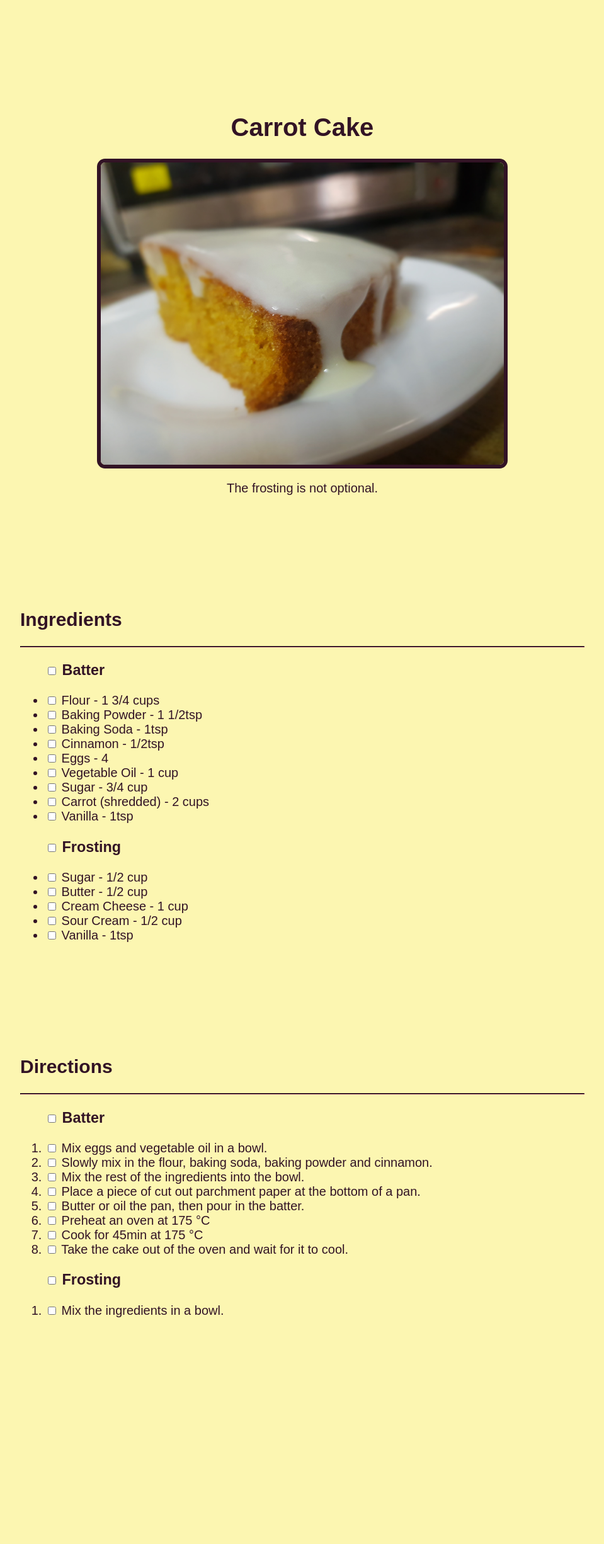
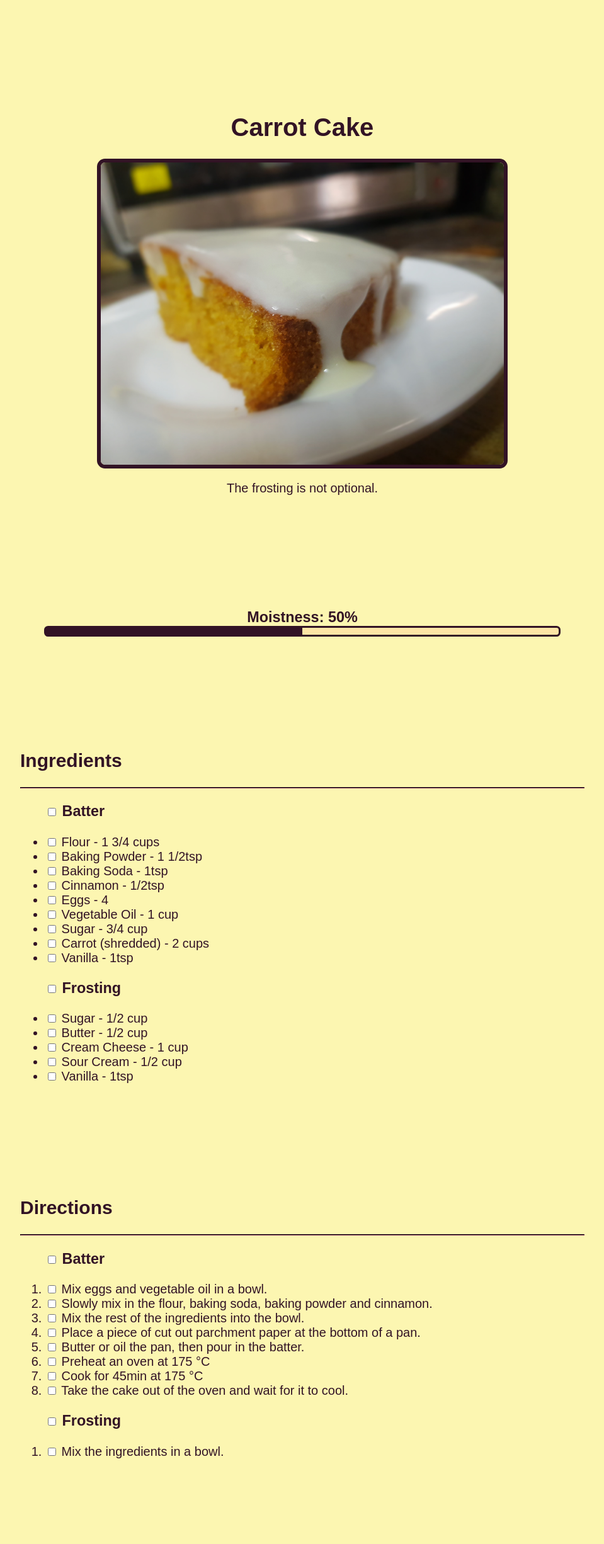
Before and after one commit to OgGhostJelly/ogghostjelly.github.io, a Jekyll site: the page built from _recipes/carrot-cake.md, in a window 1280 px wide. Shown: the whole page at 63% size, without its empty margins (160-1119 px from the left). Built offline with Jekyll 4.4.1, drawn with Linux system fonts in a browser that asks for light colours; before the commit the page ends 2228 px from its top, so only the background shows below that.

Commit message:
Moist meter in _layouts/recipe.html now shows page.rating as percentage

```diff
--- a/_layouts/recipe.html
+++ b/_layouts/recipe.html
@@ -23,7 +23,7 @@ favicon_src: /assets/images/navigators/icons/cooking-with-ogghostjelly.jpg
         }
     </style>
 
-    <h3 style="text-align: center; margin: 0;">Moistness</h3>
+    <h3 style="text-align: center; margin: 0;">Moistness: {{ page.rating | times: 100 | remove: ".0" }}%</h3>
     <div class="rating-meter">
         <div class="rating-meter-fill"></div>
     </div>
```
Also changed, not shown: _recipes/carrot-cake.md (+2 -0 lines).
